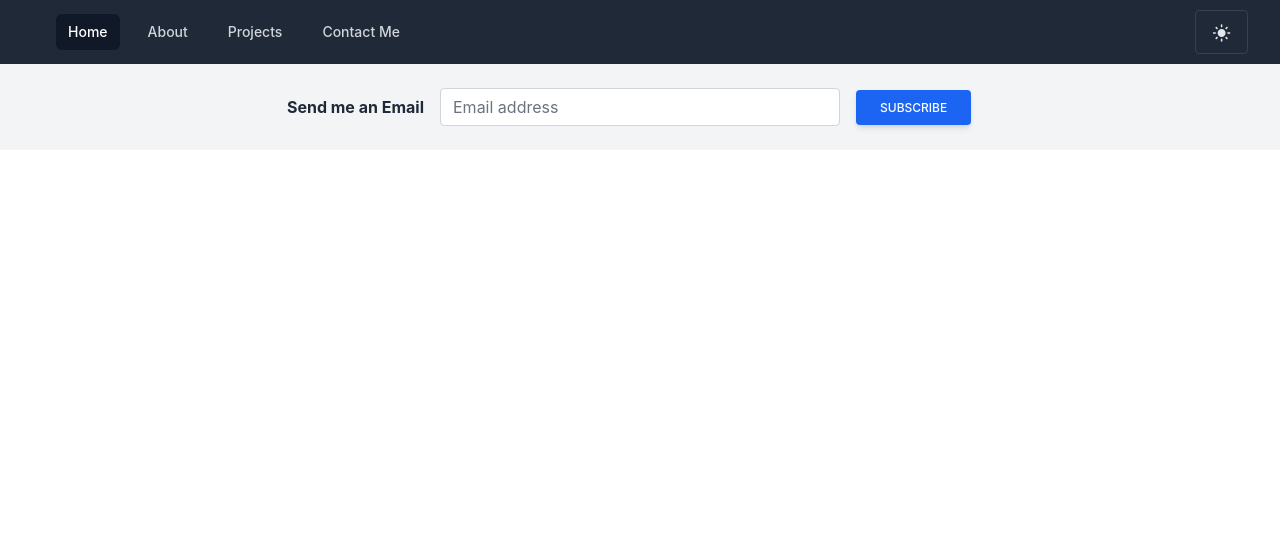
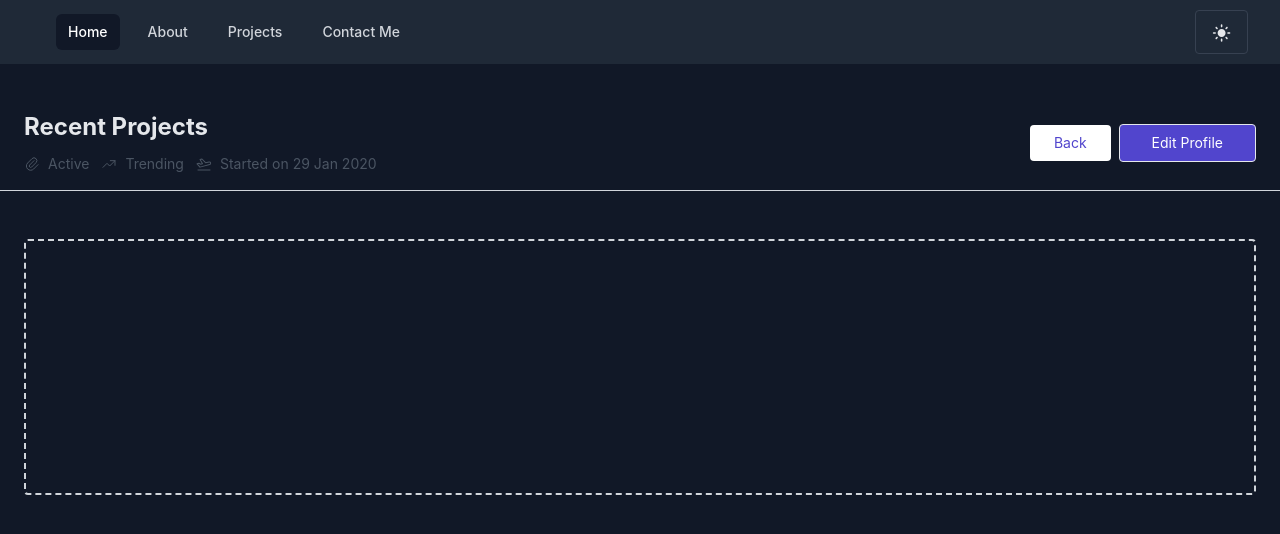
Before and after one commit to nyozov/newportfolio, a React (Create React App) app: page /projects in a window 1280 px wide. Shown: the top 534 px of the page. Built offline with nearby package versions, Linux system fonts and the light colour scheme.

Commit message:
change pathing to sections with routes, seperate hooks in new folder

```diff
--- a/src/App.js
+++ b/src/App.js
@@ -12,18 +12,26 @@ import { BrowserRouter as Router, Routes, Route, Link } from "react-router-dom";
 
 function App() {
   const [lightMode, setLightMode] = useState("dark");
+  const [navigation, setNavigation] = useState([
+    { name: 'Home', href: '/', current: true },
+    { name: 'About', href: 'about', current: false },
+    { name: 'Projects', href: 'projects', current: false },
+    { name: 'Contact Me', href: 'contact', current: false}
+
+  ])
+
   return (
     <Router>
       <div className={lightMode}>
         <div className="bg-white dark:bg-gray-900">
-          <Navbar lightMode={lightMode} setLightMode={setLightMode} />
+          <Navbar navigation={navigation} setNavigation={setNavigation} lightMode={lightMode} setLightMode={setLightMode} />
 
           <Routes>
             <Route
               path="/"
               element={
                 <>
-                  <NameBox />
+                  <NameBox navigation={navigation} setNavigation={setNavigation}/>
                   <motion.div
                     initial={{ opacity: 0 }}
                     transition={{ ease: "easeIn", delay: 0.2 }}
@@ -38,15 +46,28 @@ function App() {
                   >
                     <Skills />
                   </motion.div>
-                  <Projects />
+
                 </>
               }
             />
             <Route path="/about" element={
               <About/>
             }/>
+            <Route path="/projects" element={
+
+              <Projects/>
+
+            }/>
+             <Route path="/contact" element={
+              <motion.div
+              initial={{ opacity: 0 }}
+              transition={{ ease: "easeIn", delay: 0.2 }}
+              animate={{ opacity: 1 }}
+            >
+              <Footer/>
+              </motion.div>
+            }/>
           </Routes>
-          <Footer />
         </div>
       </div>
     </Router>
--- a/src/components/Projects.jsx
+++ b/src/components/Projects.jsx
@@ -1,119 +1,63 @@
-import {
-  AnnotationIcon,
-  GlobeAltIcon,
-  LightningBoltIcon,
-  ScaleIcon,
-} from "@heroicons/react/outline";
-import { motion } from "framer-motion";
-import etuneImage from "../assets/etune_image.png";
-import therapifyImage from "../assets/therapify_image.png";
+import { motion } from 'framer-motion'
 
-const features = [
-  {
-    name: "Front End",
-    description:
-      "Lorem ipsum, dolor sit amet consectetur adipisicing elit. Maiores impedit perferendis suscipit eaque, iste dolor cupiditate blanditiis ratione.",
-    icon: GlobeAltIcon,
-  },
-  {
-    name: "Back End",
-    description:
-      "Lorem ipsum, dolor sit amet consectetur adipisicing elit. Maiores impedit perferendis suscipit eaque, iste dolor cupiditate blanditiis ratione.",
-    icon: ScaleIcon,
-  },
-];
+export default function Projects() {
 
-export default function Example() {
     return (
-    <div className="py-12 dark:bg-gray-900 bg-white">
-      <div className="max-w-7xl mx-auto px-4 sm:px-6 lg:px-8">
-        <div className="lg:text-center">
-          <h1 className="text-base text-indigo-600 font-semibold tracking-wide uppercase">
-            Recent Projects
-          </h1>
+        <div className="absolute dark:bg-gray-900 bg-gray-200 w-full h-full">
+            <motion.div
 
-          <p className="mt-4 max-w-2xl text-xl text-gray-500 lg:mx-auto">
-            Lorem ipsum dolor sit amet consect adipisicing elit. Possimus magnam
-            voluptatum cupiditate veritatis in accusamus quisquam.
-          </p>
+                   initial={{ opacity: 0 }}
+                   transition={{ ease: "easeIn", delay: 0.2 }}
+                   animate={{ opacity: 1 }}
+                 >
+
+                <div className="my-6 lg:my-12 container px-6 mx-auto flex flex-col lg:flex-row items-start lg:items-center justify-between pb-4 border-b border-gray-300">
+                <div>
+                        <h4 className="text-2xl font-bold leading-tight dark:text-gray-200 text-gray-800">Recent Projects</h4>
+                        <ul className="flex flex-col md:flex-row items-start md:items-center text-gray-600 text-sm mt-3">
+                            <li className="flex items-center mr-3 mt-3 md:mt-0">
+                                <span className="mr-2">
+                                    <svg xmlns="http://www.w3.org/2000/svg" className="icon icon-tabler icon-tabler-paperclip" width={16} height={16} viewBox="0 0 24 24" strokeWidth="1.5" stroke="currentColor" fill="none" strokeLinecap="round" strokeLinejoin="round">
+                                        <path stroke="none" d="M0 0h24v24H0z" />
+                                        <path d="M15 7l-6.5 6.5a1.5 1.5 0 0 0 3 3l6.5 -6.5a3 3 0 0 0 -6 -6l-6.5 6.5a4.5 4.5 0 0 0 9 9 l6.5 -6.5" />
+                                    </svg>
+                                </span>
+                                <span>Active</span>
+                            </li>
+                            <li className="flex items-center mr-3 mt-3 md:mt-0">
+                                <span className="mr-2">
+                                    <svg xmlns="http://www.w3.org/2000/svg" className="icon icon-tabler icon-tabler-trending-up" width={16} height={16} viewBox="0 0 24 24" strokeWidth="1.5" stroke="currentColor" fill="none" strokeLinecap="round" strokeLinejoin="round">
+                                        <path stroke="none" d="M0 0h24v24H0z" />
+                                        <polyline points="3 17 9 11 13 15 21 7" />
+                                        <polyline points="14 7 21 7 21 14" />
+                                    </svg>
+                                </span>
+                                <span> Trending</span>
+                            </li>
+                            <li className="flex items-center mt-3 md:mt-0">
+                                <span className="mr-2">
+                                    <svg xmlns="http://www.w3.org/2000/svg" className="icon icon-tabler icon-tabler-plane-departure" width={16} height={16} viewBox="0 0 24 24" strokeWidth="1.5" stroke="currentColor" fill="none" strokeLinecap="round" strokeLinejoin="round">
+                                        <path stroke="none" d="M0 0h24v24H0z" />
+                                        <path d="M15 12h5a2 2 0 0 1 0 4h-15l-3 -6h3l2 2h3l-2 -7h3z" transform="rotate(-15 12 12) translate(0 -1)" />
+                                        <line x1={3} y1={21} x2={21} y2={21} />
+                                    </svg>
+                                </span>
+                                <span>Started on 29 Jan 2020</span>
+                            </li>
+                        </ul>
                     </div>
-        <div className="grid sm:grid-cols-1 md:grid-cols-2 lg:grid-cols-2 xl:grid-cols-2 gap-8">
-          <div>
-            <img className="w-full" src={etuneImage} alt="games" />
-            <div className="py-2 px-4 w-full flex justify-between bg-indigo-700">
-              <p className="text-sm text-white font-semibold tracking-wide">
-                Etune
-              </p>
-              <p className="text-sm text-white font-semibold tracking-wide">
-                React Express
-              </p>
-            </div>
-            <div className="bg-white px-3  lg:px-6 py-4 rounded-bl-3xl rounded-br-3xl">
-              <p className="text-gray-700 text-sm  lg:text-base  lg:leading-8 pr-4 tracking-wide mt-2">
-                Info idk
-              </p>
-              <div className="p-2 flex justify-between flex-start">
-                <button class="bg-indigo-600 hover:bg-indigo-700 text-white font-bold py-2 px-4 rounded">
-                  Code
-                </button>
-                <button class="bg-black hover:bg-gray-800 text-white font-bold py-2 px-4 rounded">
-                  Website
-                </button>
+                    <div className="mt-6 lg:mt-0">
+                        <button className="mx-2 my-2 bg-white transition duration-150 ease-in-out focus:outline-none hover:bg-gray-100 rounded text-indigo-700 px-6 py-2 text-sm">Back</button>
+                        <button className="transition duration-150 ease-in-out hover:bg-indigo-600 focus:outline-none border bg-indigo-700 rounded text-white px-8 py-2 text-sm">Edit Profile</button>
                     </div>
                 </div>
+                {/* Page title ends */}
+                <div className="container mx-auto px-6">
+                    {/* Remove class [ h-64 ] when adding a card block */}
+                    {/* Remove class [ border-dashed border-2 border-gray-300 ] to remove dotted border */}
+                    <div className="w-full h-64 rounded border-dashed border-2 border-gray-300">{/* Place your content here */}</div>
                 </div>
-          <div>
-            <img className="w-full" src={therapifyImage} alt="notes" />
-            <div className="py-2 px-4 w-full flex justify-between bg-indigo-700">
-              <p className="text-sm text-white font-semibold tracking-wide">
-                Therapify
-              </p>
-              <p className="text-sm text-white font-semibold tracking-wide">
-                React Express
-              </p>
-            </div>
-            <div className="bg-white px-3  lg:px-6 py-4 rounded-bl-3xl rounded-br-3xl">
-              <p className="text-gray-700 text-sm  lg:text-base  lg:leading-8 pr-4 tracking-wide mt-2">
-                Info idk
-              </p>
-              <div className="p-2 flex justify-between flex-start">
-                <button class="bg-indigo-600 hover:bg-indigo-700 text-white font-bold py-2 px-4 rounded">
-                  Code
-                </button>
-                <button class=" disabled bg-black hover:bg-gray-800 text-white font-bold py-2 px-4 rounded">
-                  Website
-                </button>
-              </div>
-            </div>
-
-          </div>
-        </div>
-
-        <div className="mt-10">
-          <div className="lg:text-center">
-            <h1 className="text-base text-indigo-600 font-semibold tracking-wide uppercase">
-              Skills
-            </h1>
-          </div>
-          <dl className="mt-4 space-y-10 md:space-y-0 md:grid md:grid-cols-2 md:gap-x-8 md:gap-y-10">
-            {features.map((feature) => (
-              <div key={feature.name} className="relative">
-                <dt>
-                  <div className="absolute flex items-center justify-center h-12 w-12 rounded-md bg-indigo-500 text-white">
-                    <feature.icon className="h-6 w-6" aria-hidden="true" />
-                  </div>
-                  <p className="ml-16 text-lg leading-6 font-medium dark:text-white text-gray-900">
-                    {feature.name}
-                  </p>
-                </dt>
-                <dd className="mt-2 ml-16 text-base text-gray-500">
-                  {feature.description}
-                </dd>
-              </div>
-            ))}
-          </dl>
-        </div>
-      </div>
+            </motion.div>
         </div>
     );
 }
--- /dev/null
+++ b/src/hooks/navChange.js
@@ -0,0 +1,18 @@
+
+
+const navChange = (item, navigation, setNavigation) => {
+  const newData = navigation.map(el => {
+    if(el.name === item.name)
+    return Object.assign({}, el, {current:true})
+    return el
+  })
+
+  const newData2 = newData.map(el => {
+    if (el.name !== item.name)
+    return Object.assign({}, el, {current: false})
+    return el
+  })
+  setNavigation(newData2)
+}
+
+export default navChange
--- a/src/index.css
+++ b/src/index.css
@@ -2,6 +2,9 @@
 @tailwind components;
 @tailwind utilities;
 
+html{
+  scroll-behavior: smooth;
+}
 
 body {
   margin: 0;
```
Also changed, not shown: src/components/About.jsx (+8 -5 lines), src/components/NameBox.jsx (+23 -9 lines), src/components/Navbar.jsx (+4 -22 lines). Lines whose indentation alone changed are shown as unchanged.
